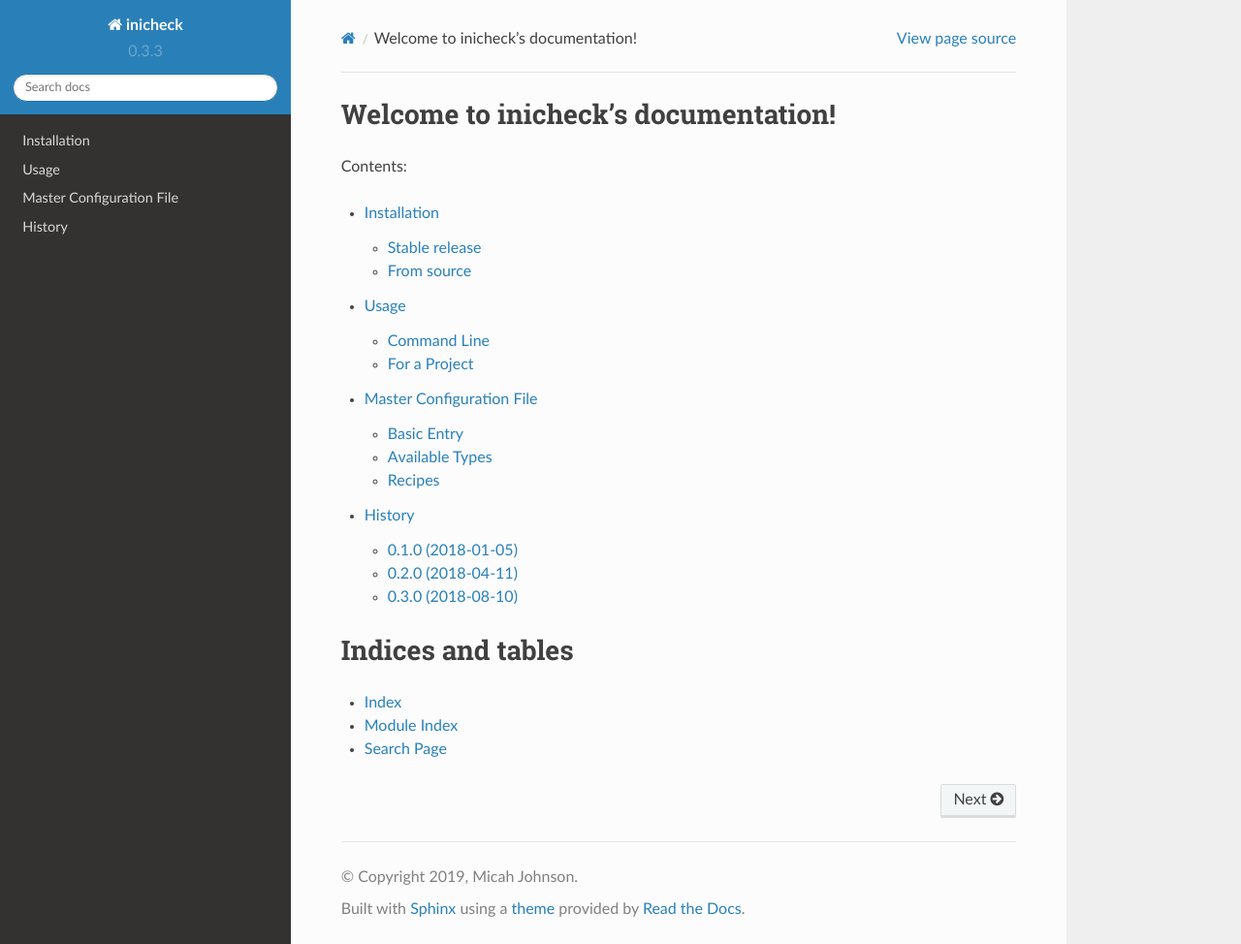
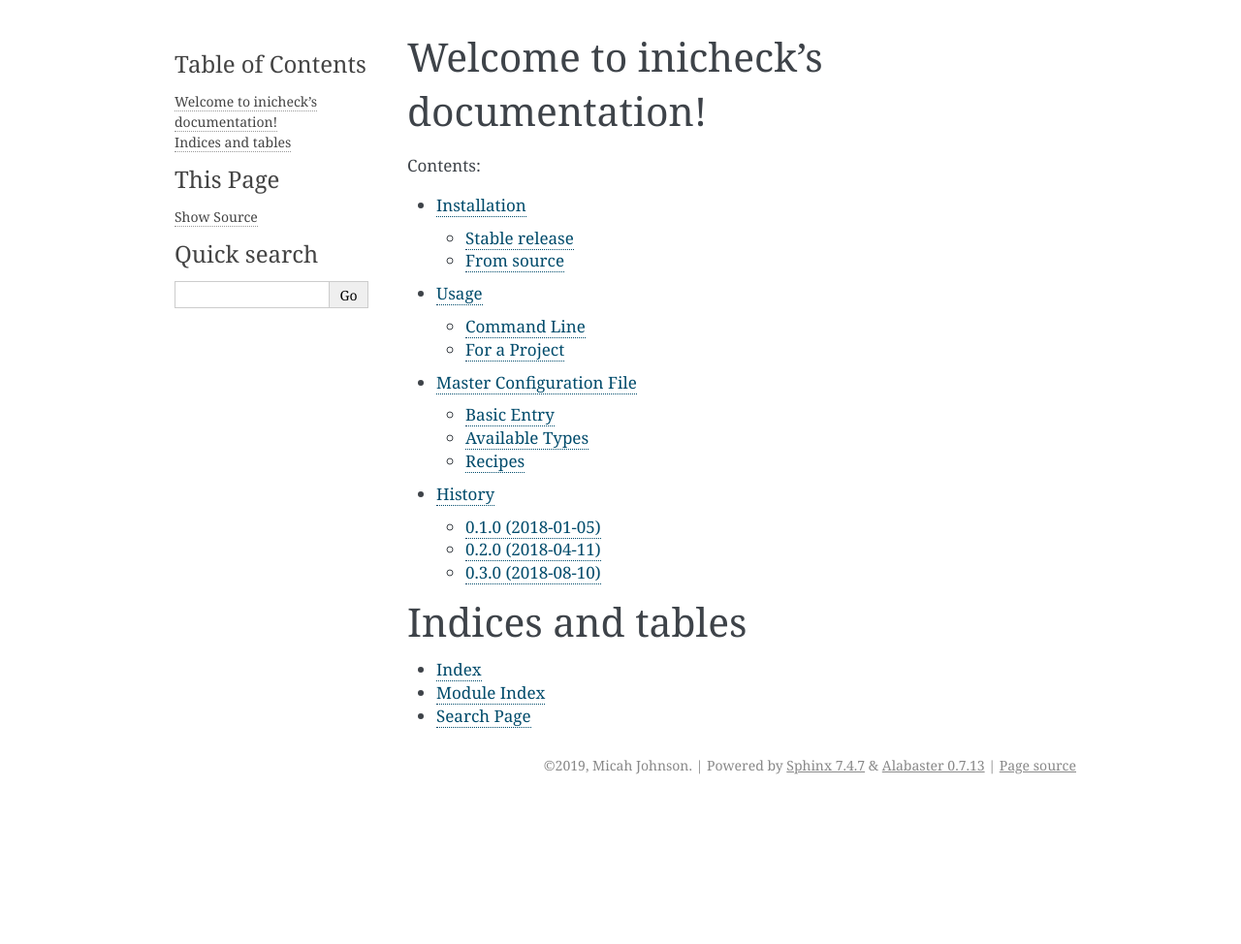
Before and after one commit to USDA-ARS-NWRC/inicheck, a Sphinx documentation site: the page built from docs/index.rst, in a window 1280 px wide and 974 px high. Shown: the whole window at 97% size. Built offline with Sphinx 7.4.7, drawn with Linux system fonts in a browser that asks for light colours; pages that are not in the unit, such as notebooks, are missing from menus; some of the changed lines change nothing that is shown.

Commit message:
Updated conf.py

```diff
--- a/docs/conf.py
+++ b/docs/conf.py
@@ -1,277 +1,181 @@
-#!/usr/bin/env python
 # -*- coding: utf-8 -*-
 #
-# inicheck documentation build configuration file, created by
-# sphinx-quickstart on Tue Jul  9 22:26:36 2013.
+# Configuration file for the Sphinx documentation builder.
 #
-# This file is execfile()d with the current directory set to its
-# containing dir.
+# This file does only contain a selection of the most common options. For a
+# full list see the documentation:
+# http://www.sphinx-doc.org/en/master/config
+
+# -- Path setup --------------------------------------------------------------
+
+# If extensions (or modules to document with autodoc) are in another directory,
+# add these directories to sys.path here. If the directory is relative to the
+# documentation root, use os.path.abspath to make it absolute, like shown here.
 #
-# Note that not all possible configuration values are present in this
-# autogenerated file.
-#
-# All configuration values have a default; values that are commented out
-# serve to show the default.
+import os
+import sys
 
-import sys
-import os
-
-# If extensions (or modules to document with autodoc) are in another
-# directory, add these directories to sys.path here. If the directory is
-# relative to the documentation root, use os.path.abspath to make it
-# absolute, like shown here.
-#sys.path.insert(0, os.path.abspath('.'))
-
-# Get the project root dir, which is the parent dir of this
-cwd = os.getcwd()
-project_root = os.path.dirname(cwd)
-
-# Insert the project root dir as the first element in the PYTHONPATH.
-# This lets us ensure that the source package is imported, and that its
-# version is used.
-#sys.path.insert(0, project_root)
-sys.path.insert(0, os.path.abspath('../'))
+sys.path.insert(0, os.path.abspath(os.path.dirname(os.getcwd())))
 
 
+# -- Project information -----------------------------------------------------
 import inicheck
 
-# -- General configuration ---------------------------------------------
+project = 'inicheck'
+copyright = '2019, Micah Johnson'
+author = 'Micah Johnson'
+
+
+# The short X.Y version
+version = inicheck.__version__
+# The full version, including alpha/beta/rc tags
+release = 'beta'
+
+
+# -- General configuration ---------------------------------------------------
 
 # If your documentation needs a minimal Sphinx version, state it here.
-#needs_sphinx = '1.0'
+#
+# needs_sphinx = '1.0'
 
 # Add any Sphinx extension module names here, as strings. They can be
-# extensions coming with Sphinx (named 'sphinx.ext.*') or your custom ones.
-extensions = ['sphinx.ext.autodoc', 'sphinx.ext.viewcode']
+# extensions coming with Sphinx (named 'sphinx.ext.*') or your custom
+# ones.
+extensions = [
+    'sphinx.ext.autodoc',
+    'sphinx.ext.viewcode',
+]
 
 # Add any paths that contain templates here, relative to this directory.
 templates_path = ['_templates']
 
-# The suffix of source filenames.
+# The suffix(es) of source filenames.
+# You can specify multiple suffix as a list of string:
+#
+# source_suffix = ['.rst', '.md']
 source_suffix = '.rst'
-
-# The encoding of source files.
-#source_encoding = 'utf-8-sig'
 
 # The master toctree document.
 master_doc = 'index'
 
-# General information about the project.
-project = u'inicheck'
-copyright = u"2019, Micah Johnson"
-
-# The version info for the project you're documenting, acts as replacement
-# for |version| and |release|, also used in various other places throughout
-# the built documents.
-#
-# The short X.Y version.
-version = inicheck.__version__
-# The full version, including alpha/beta/rc tags.
-release = inicheck.__version__
-
 # The language for content autogenerated by Sphinx. Refer to documentation
 # for a list of supported languages.
-#language = None
-
-# There are two options for replacing |today|: either, you set today to
-# some non-false value, then it is used:
-#today = ''
-# Else, today_fmt is used as the format for a strftime call.
-#today_fmt = '%B %d, %Y'
+#
+# This is also used if you do content translation via gettext catalogs.
+# Usually you set "language" from the command line for these cases.
+language = None
 
 # List of patterns, relative to source directory, that match files and
 # directories to ignore when looking for source files.
-exclude_patterns = ['_build']
-
-# The reST default role (used for this markup: `text`) to use for all
-# documents.
-#default_role = None
-
-# If true, '()' will be appended to :func: etc. cross-reference text.
-#add_function_parentheses = True
-
-# If true, the current module name will be prepended to all description
-# unit titles (such as .. function::).
-#add_module_names = True
-
-# If true, sectionauthor and moduleauthor directives will be shown in the
-# output. They are ignored by default.
-#show_authors = False
+# This pattern also affects html_static_path and html_extra_path.
+exclude_patterns = ['_build', 'Thumbs.db', '.DS_Store']
 
 # The name of the Pygments (syntax highlighting) style to use.
-pygments_style = 'sphinx'
-
-# A list of ignored prefixes for module index sorting.
-#modindex_common_prefix = []
-
-# If true, keep warnings as "system message" paragraphs in the built
-# documents.
-#keep_warnings = False
+pygments_style = None
 
 
-# -- Options for HTML output -------------------------------------------
+# -- Options for HTML output -------------------------------------------------
 
 # The theme to use for HTML and HTML Help pages.  See the documentation for
 # a list of builtin themes.
-html_theme = 'sphinx_rtd_theme'
+#
+html_theme = 'alabaster'
 
-# Theme options are theme-specific and customize the look and feel of a
-# theme further.  For a list of options available for each theme, see the
+# Theme options are theme-specific and customize the look and feel of a theme
+# further.  For a list of options available for each theme, see the
 # documentation.
-#html_theme_options = {}
+#
+# html_theme_options = {}
 
-# Add any paths that contain custom themes here, relative to this directory.
-#html_theme_path = []
-
-# The name for this set of Sphinx documents.  If None, it defaults to
-# "<project> v<release> documentation".
-#html_title = None
-
-# A shorter title for the navigation bar.  Default is the same as
-# html_title.
-#html_short_title = None
-
-# The name of an image file (relative to this directory) to place at the
-# top of the sidebar.
-#html_logo = None
-
-# The name of an image file (within the static path) to use as favicon
-# of the docs.  This file should be a Windows icon file (.ico) being
-# 16x16 or 32x32 pixels large.
-#html_favicon = None
-
-# Add any paths that contain custom static files (such as style sheets)
-# here, relative to this directory. They are copied after the builtin
-# static files, so a file named "default.css" will overwrite the builtin
-# "default.css".
+# Add any paths that contain custom static files (such as style sheets) here,
+# relative to this directory. They are copied after the builtin static files,
+# so a file named "default.css" will overwrite the builtin "default.css".
 html_static_path = ['_static']
 
-# If not '', a 'Last updated on:' timestamp is inserted at every page
-# bottom, using the given strftime format.
-#html_last_updated_fmt = '%b %d, %Y'
+# Custom sidebar templates, must be a dictionary that maps document names
+# to template names.
+#
+# The default sidebars (for documents that don't match any pattern) are
+# defined by theme itself.  Builtin themes are using these templates by
+# default: ``['localtoc.html', 'relations.html', 'sourcelink.html',
+# 'searchbox.html']``.
+#
+# html_sidebars = {}
 
-# If true, SmartyPants will be used to convert quotes and dashes to
-# typographically correct entities.
-#html_use_smartypants = True
 
-# Custom sidebar templates, maps document names to template names.
-#html_sidebars = {}
-
-# Additional templates that should be rendered to pages, maps page names
-# to template names.
-#html_additional_pages = {}
-
-# If false, no module index is generated.
-#html_domain_indices = True
-
-# If false, no index is generated.
-#html_use_index = True
-
-# If true, the index is split into individual pages for each letter.
-#html_split_index = False
-
-# If true, links to the reST sources are added to the pages.
-#html_show_sourcelink = True
-
-# If true, "Created using Sphinx" is shown in the HTML footer.
-# Default is True.
-#html_show_sphinx = True
-
-# If true, "(C) Copyright ..." is shown in the HTML footer.
-# Default is True.
-#html_show_copyright = True
-
-# If true, an OpenSearch description file will be output, and all pages
-# will contain a <link> tag referring to it.  The value of this option
-# must be the base URL from which the finished HTML is served.
-#html_use_opensearch = ''
-
-# This is the file name suffix for HTML files (e.g. ".xhtml").
-#html_file_suffix = None
+# -- Options for HTMLHelp output ---------------------------------------------
 
 # Output file base name for HTML help builder.
 htmlhelp_basename = 'inicheckdoc'
 
 
-# -- Options for LaTeX output ------------------------------------------
+# -- Options for LaTeX output ------------------------------------------------
 
 latex_elements = {
     # The paper size ('letterpaper' or 'a4paper').
-    #'papersize': 'letterpaper',
+    #
+    # 'papersize': 'letterpaper',
 
     # The font size ('10pt', '11pt' or '12pt').
-    #'pointsize': '10pt',
+    #
+    # 'pointsize': '10pt',
 
     # Additional stuff for the LaTeX preamble.
-    #'preamble': '',
+    #
+    # 'preamble': '',
+
+    # Latex figure (float) alignment
+    #
+    # 'figure_align': 'htbp',
 }
 
 # Grouping the document tree into LaTeX files. List of tuples
-# (source start file, target name, title, author, documentclass
-# [howto/manual]).
+# (source start file, target name, title,
+#  author, documentclass [howto, manual, or own class]).
 latex_documents = [
-    ('index', 'inicheck.tex',
-     u'inicheck Documentation',
-     u'Micah Johnson', 'manual'),
+    (master_doc, 'inicheck.tex', 'inicheck Documentation',
+     'Micah Johnson', 'manual'),
 ]
 
-# The name of an image file (relative to this directory) to place at
-# the top of the title page.
-#latex_logo = None
 
-# For "manual" documents, if this is true, then toplevel headings
-# are parts, not chapters.
-#latex_use_parts = False
-
-# If true, show page references after internal links.
-#latex_show_pagerefs = False
-
-# If true, show URL addresses after external links.
-#latex_show_urls = False
-
-# Documents to append as an appendix to all manuals.
-#latex_appendices = []
-
-# If false, no module index is generated.
-#latex_domain_indices = True
-
-
-# -- Options for manual page output ------------------------------------
+# -- Options for manual page output ------------------------------------------
 
 # One entry per manual page. List of tuples
 # (source start file, name, description, authors, manual section).
 man_pages = [
-    ('index', 'inicheck',
-     u'inicheck Documentation',
-     [u'Micah Johnson'], 1)
+    (master_doc, 'inicheck', 'inicheck Documentation',
+     [author], 1)
 ]
 
-# If true, show URL addresses after external links.
-#man_show_urls = False
 
-
-# -- Options for Texinfo output ----------------------------------------
+# -- Options for Texinfo output ----------------------------------------------
 
 # Grouping the document tree into Texinfo files. List of tuples
 # (source start file, target name, title, author,
 #  dir menu entry, description, category)
 texinfo_documents = [
-    ('index', 'inicheck',
-     u'inicheck Documentation',
-     u'Micah Johnson',
-     'inicheck',
-     'One line description of project.',
+    (master_doc, 'inicheck', 'inicheck Documentation',
+     author, 'inicheck', 'One line description of project.',
      'Miscellaneous'),
 ]
 
-# Documents to append as an appendix to all manuals.
-#texinfo_appendices = []
 
-# If false, no module index is generated.
-#texinfo_domain_indices = True
+# -- Options for Epub output -------------------------------------------------
 
-# How to display URL addresses: 'footnote', 'no', or 'inline'.
-#texinfo_show_urls = 'footnote'
+# Bibliographic Dublin Core info.
+epub_title = project
 
-# If true, do not generate a @detailmenu in the "Top" node's menu.
-#texinfo_no_detailmenu = False
+# The unique identifier of the text. This can be a ISBN number
+# or the project homepage.
+#
+# epub_identifier = ''
+
+# A unique identification for the text.
+#
+# epub_uid = ''
+
+# A list of files that should not be packed into the epub file.
+epub_exclude_files = ['search.html']
+
+
+# -- Extension configuration -------------------------------------------------
```
